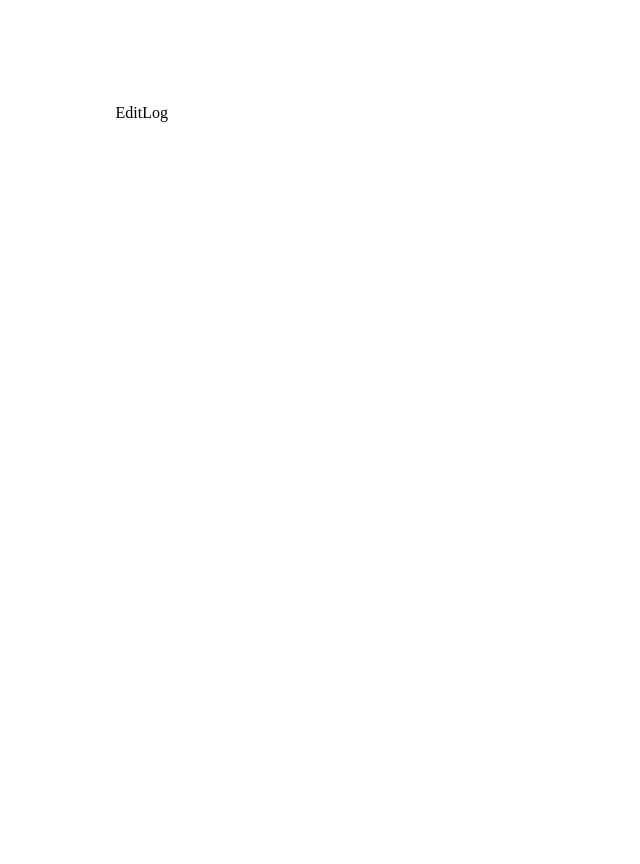
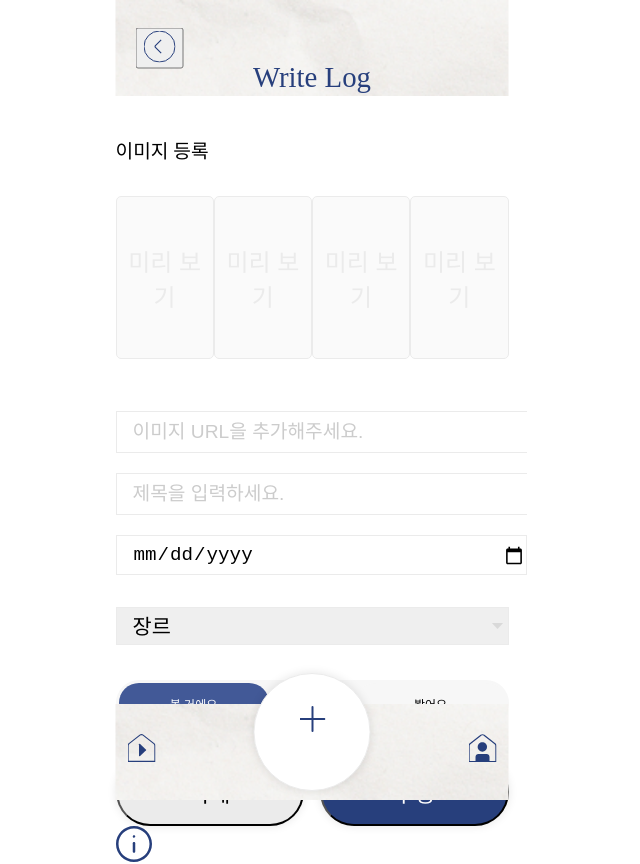
Before and after one commit to devcodemaestro/culturelog, a React (Create React App) app: page /culturelog/edit in a window 1280 px wide. Shown: the top 864 px of the page, without its empty margins (328-968 px from the left). Built offline with nearby package versions, Linux system fonts and the light colour scheme; the HTML template or start-up script is replaced by a standard one.

Commit message:
feat : WriteLog`s Stardrop 작업중입니다.

```diff
--- /dev/null
+++ b/src/components/Stardrop.js
@@ -0,0 +1,144 @@
+import React, { useState } from 'react';
+import { Button, Dropdown, Menu } from 'antd';
+import styled from '@emotion/styled';
+import { BtDown } from '../styles/writelog';
+const items = [
+  {
+    key: '1',
+    label: (
+        <>
+        <img src='/images/icon_star.svg' alt=""/>
+        <img src='/images/icon_star.svg' alt=""/>
+        <img src='/images/icon_star.svg' alt=""/>
+        <img src='/images/icon_star.svg' alt=""/>
+        <img src='/images/icon_star.svg' alt=""/>
+        </>
+    ),
+  },
+  {
+    key: '2',
+    label: (
+        <>
+        <img src='/images/icon_star.svg' alt=""/>
+        <img src='/images/icon_star.svg' alt=""/>
+        <img src='/images/icon_star.svg' alt=""/>
+        <img src='/images/icon_star.svg' alt=""/>
+        <img src='/images/icon_star_half.svg' alt=""/>
+        </>
+    ),
+  },
+  {
+    key: '3',
+    label: (
+        <>
+            <img src='/images/icon_star.svg' alt=""/>
+            <img src='/images/icon_star.svg' alt=""/>
+            <img src='/images/icon_star.svg' alt=""/>
+            <img src='/images/icon_star.svg' alt=""/>
+        </>
+    ),
+  },
+  {
+    key: '4',
+    label: (
+        <>
+        <img src='/images/icon_star.svg' alt=""/>
+        <img src='/images/icon_star.svg' alt=""/>
+        <img src='/images/icon_star.svg' alt=""/>
+        <img src='/images/icon_star_half.svg' alt=""/>
+        </>
+    ),
+  },
+  {
+    key: '5',
+    label: (
+        <>
+        <img src='/images/icon_star.svg' alt=""/>
+        <img src='/images/icon_star.svg' alt=""/>
+        <img src='/images/icon_star.svg' alt=""/>
+        </>
+    ),
+  },
+  {
+    key: '6',
+    label: (
+        <>
+         <img src='/images/icon_star.svg' alt=""/>
+        <img src='/images/icon_star.svg' alt=""/>
+        <img src='/images/icon_star_half.svg' alt=""/>
+        </>
+    ),
+  },
+  {
+    key: '7',
+    label: (
+        <>
+        <img src='/images/icon_star.svg' alt=""/>
+        <img src='/images/icon_star.svg' alt=""/>
+        </>
+    ),
+  },
+  {
+    key: '8',
+    label: (
+        <>
+        <img src='/images/icon_star.svg' alt=""/>
+        <img src='/images/icon_star_half.svg' alt=""/>
+        </>
+    ),
+  },
+  {
+    key: '9',
+    label: (
+        <>
+        <img src='/images/icon_star.svg' alt=""/>
+        </>
+    ),
+  },
+  {
+    key: '10',
+    label: (
+        <>
+        <img src='/images/icon_star_half.svg' alt=""/>
+        </>
+    ),
+  },
+];
+
+
+
+const StyledMenu = styled(Menu)`
+
+  /* 메뉴에 추가적인 스타일링을 할 수 있습니다. */
+`;
+
+const Stardrop = () => {
+  const [selectedItem, setSelectedItem] = useState(null);
+
+  const handleMenuClick = (e) => {
+    setSelectedItem(e.key);
+  };
+
+  const menu = (
+    <StyledMenu onClick={handleMenuClick}>
+      {items.map((item) => (
+        <Menu.Item key={item.key}>{item.label}</Menu.Item>
+      ))}
+    </StyledMenu>
+  );
+
+  return (
+    <BtDown>
+      <Dropdown
+        overlay={menu}
+        trigger={['click']}
+        placement="bottomLeft"
+        arrow
+        className='custom-dropdown'
+      >
+        <Button>{selectedItem ? items.find((item) => item.key === selectedItem)?.label : '평점'}</Button>
+      </Dropdown>
+    </BtDown>
+  );
+};
+export default Stardrop;
--- a/src/pages/culturelog/EditLog.js
+++ b/src/pages/culturelog/EditLog.js
@@ -1,7 +1,205 @@
-import React from "react";
+import React, { useState } from "react";
+import Header from "../../components/Header";
+import Footer from "../../components/Footer";
+import {
+  Bticon,
+  Dropdown,
+  FileWrap,
+  ImgUrl,
+  ImgWrite,
+  Loadicon,
+  StarRate,
+  TextArea,
+} from "../../styles/writelog";
+import { LogTab } from "../../styles/pastlog";
+import Stardrop from "../../components/Stardrop";
+import { BlueBtn, BtnWrap, GrayBtn, RedBtn } from "../../styles/ui/buttons";
 
-const EditLog = () => {
-  return <div>EditLog</div>;
+
+const EditLog = props => {
+  const [selectedOption, setSelectedOption] = useState("");
+
+  const handleDropdownChange = e => {
+    setSelectedOption(e.target.value);
+  };
+
+  const [text, setText] = useState("");
+
+  const handleTextChange = e => {
+    setText(e.target.value);
+  };
+  const fileInput = React.useRef(null);
+
+  const handleButtonClick = e => {
+    fileInput.current.click();
+  };
+  const handleChange = e => {
+    console.log(e.target.files[0]);
+  };
+  const [look, setLook] = useState(false);
+
+  const handleLookClick = () => {
+    setLook(false);
+  };
+  const handleNoLookClick = () => {
+    setLook(true);
+  };
+
+
+  const [rating, setRating] = useState(0);
+
+  const handleRatingChange = (e) => {
+    setRating(parseInt(e.target.value));
+  };
+  const handleClickCancel = () => {
+    console.log("aaa");
+  };
+  const handleClickDelete = () => {
+    console.log("bbb");
+  };
+  return (
+    <>
+      <Header sub={true}>Write Log</Header>
+      <ImgWrite>이미지 등록</ImgWrite>
+      <FileWrap>
+        <button className="icon-file" onClick={handleButtonClick}>
+          미리 보기
+        </button>
+        <input
+          type="file"
+          style={{ display: "none" }}
+          ref={fileInput}
+          onChange={handleChange}
+          className="icon-file"
+        ></input>
+        <button className="icon-file" onClick={handleButtonClick}>
+          미리 보기
+        </button>
+        <input
+          type="file"
+          style={{ display: "none" }}
+          ref={fileInput}
+          onChange={handleChange}
+          className="icon-file"
+        ></input>
+        <button className="icon-file" onClick={handleButtonClick}>
+          미리 보기
+        </button>
+        <input
+          type="file"
+          style={{ display: "none" }}
+          ref={fileInput}
+          onChange={handleChange}
+          className="icon-file"
+        ></input>
+        <button className="icon-file" onClick={handleButtonClick}>
+          미리 보기
+        </button>
+        <input
+          type="file"
+          style={{ display: "none" }}
+          ref={fileInput}
+          onChange={handleChange}
+          className="icon-file"
+        ></input>
+      </FileWrap>
+      <ImgUrl>
+        <input
+          type="text"
+          placeholder="이미지 URL을 추가해주세요."
+          className="imgurl"
+        ></input>
+        <input
+          type="text"
+          placeholder="제목을 입력하세요."
+          className="imgurl"
+        ></input>
+        <input
+          type="date"
+          className="imgurl"
+        ></input>
+      </ImgUrl>
+      <Dropdown>
+        <label htmlFor="dropdown"></label>
+        <select
+          id="dropdown"
+          value={selectedOption}
+          onChange={handleDropdownChange}
+        >
+          <option value="option1">장르</option>
+          <option value="option2">영화</option>
+          <option value="option3">드라마</option>
+          <option value="option4">뮤지컬</option>
+        </select>
+      </Dropdown>
+      <LogTab>
+        <button className={!look ? "on" : ""} onClick={handleLookClick} disabled={!look}>
+          볼 거에요
+        </button>
+        <button className={look ? "on" : ""} onClick={handleNoLookClick} disabled={look}>
+          봤어요
+        </button>
+      </LogTab>
+      {look && (
+        <>
+          <StarRate>
+          <Stardrop/>
+          </StarRate>
+          <TextArea>
+            <label htmlFor="textArea"></label>
+            <textarea
+              id="textArea"
+              placeholder="감상평을 남겨주세요. (500자 내외)"
+              value={text}
+              onChange={handleTextChange}
+              rows="9" // 원하는 높이를 설정할 수 있습니다.
+              cols="100%" // 원하는 너비를 설정할 수 있습니다.
+              style={{ width: '100%' }}
+            />
+          </TextArea>
+
+
+        </>
+
+      )}
+
+        <BtnWrap className="half">
+            <GrayBtn>삭제</GrayBtn>
+            <BlueBtn>수정</BlueBtn>
+          </BtnWrap>
+          <div className="WarningWrap" id="warning">
+          <div className="WarningBox">
+            <div className="txt-wrap">
+              <i>
+                <img src={process.env.PUBLIC_URL + "/images/icon_info.svg"} />
+              </i>
+              <h5>정말 취소할까요?</h5>
+              <p>작성된 내용은 저장되지 않습니다.</p>
+            </div>
+            <BtnWrap className="square">
+              <BlueBtn
+                onClick={() => {
+                  handleClickCancel();
+                }}
+                className="writebt"
+
+              >
+              다시작성
+              </BlueBtn>
+              <RedBtn
+                onClick={() => {
+                  handleClickDelete();
+                }}
+              >
+                취소
+              </RedBtn>
+            </BtnWrap>
+          </div>
+        </div>
+
+      <Footer />
+    </>
+  );
 };
 
 export default EditLog;
--- a/src/pages/culturelog/WriteLog.js
+++ b/src/pages/culturelog/WriteLog.js
@@ -8,10 +8,12 @@ import {
   ImgUrl,
   ImgWrite,
   Loadicon,
+  StarRate,
   TextArea,
 } from "../../styles/writelog";
 import { LogTab } from "../../styles/pastlog";
-import Starfrom from "../../components/starfrom";
+import Stardrop from "../../components/Stardrop";
+import { useNavigate } from "react-router-dom";
 
 
 const WriteLog = props => {
@@ -37,10 +39,10 @@ const WriteLog = props => {
   const [look, setLook] = useState(false);
 
   const handleLookClick = () => {
-    setLook(true);
+    setLook(false);
   };
   const handleNoLookClick = () => {
-    setLook(false);
+    setLook(true);
   };
 
 
@@ -50,6 +52,10 @@ const WriteLog = props => {
     setRating(parseInt(e.target.value));
   };
 
+  const navigate = useNavigate();
+  const hadleClickEdit = () => {
+    navigate("/culturelog/Edit")
+  }
   return (
     <>
       <Header sub={true}>Write Log</Header>
@@ -108,8 +114,7 @@ const WriteLog = props => {
           className="imgurl"
         ></input>
         <input
-          type="text"
-          placeholder="날짜 입력하세요."
+          type="date"
           className="imgurl"
         ></input>
       </ImgUrl>
@@ -123,35 +128,22 @@ const WriteLog = props => {
           <option value="option1">장르</option>
           <option value="option2">영화</option>
           <option value="option3">드라마</option>
-          <option value="option3">뮤지컬</option>
+          <option value="option4">뮤지컬</option>
         </select>
       </Dropdown>
       <LogTab>
-        <button className="" onClick={handleLookClick} disabled={look}>
+        <button className={!look ? "on" : ""} onClick={handleLookClick} disabled={!look}>
           볼 거에요
         </button>
-        <button className="on" onClick={handleNoLookClick} disabled={!look}>
+        <button className={look ? "on" : ""} onClick={handleNoLookClick} disabled={look}>
           봤어요
         </button>
       </LogTab>
       {look && (
         <>
-          <Dropdown>
-            <label className="starlabel" htmlFor="ratingSelect"></label>
-            <select
-              className="evaluate"
-              id="starSelect"
-              value={rating}
-              onChange={handleRatingChange}
-            >
-
-            <option value="5">★★★★★ </option>
-            <option value="4">★★★★☆</option>
-            <option value="3">★★★☆☆</option>
-            <option value="2">★★☆☆☆</option>
-            <option value="1">★☆☆☆☆</option>
-            </select>
-          </Dropdown>
+          <StarRate>
+          <Stardrop/>
+          </StarRate>
           <TextArea>
             <label htmlFor="textArea"></label>
             <textarea
@@ -160,7 +152,8 @@ const WriteLog = props => {
               value={text}
               onChange={handleTextChange}
               rows="9" // 원하는 높이를 설정할 수 있습니다.
-              cols="46" // 원하는 너비를 설정할 수 있습니다.
+              cols="100%" // 원하는 너비를 설정할 수 있습니다.
+              style={{ width: '100%', padding:"1rem 1rem" }}
             />
           </TextArea>
 
@@ -169,9 +162,11 @@ const WriteLog = props => {
 
       )}
            <Loadicon>
-            <div>등록</div>
+
+            <button className="londing" onClick={() => {hadleClickEdit();}}>등록</button>
           </Loadicon>
-          <Starfrom/>
+
+
       <Footer />
     </>
   );
--- a/src/styles/ui/buttons.js
+++ b/src/styles/ui/buttons.js
@@ -22,6 +22,7 @@ export const SubmitBtn = css`
 
 export const BtnWrap = styled.div`
   position: relative;
+  min-width: 300px;
   &.half {
     width: 100%;
     display: flex;
--- a/src/styles/writelog.js
+++ b/src/styles/writelog.js
@@ -11,11 +11,12 @@ export const FileWrap = styled.div`
   width: 100%;
   display: flex;
   .icon-file {
-    margin-right: 0.5rem;
+    border-radius: 5px;
+    margin: 0 auto;
     height: 10.2rem;
-    background-color: transparent;
-    border: 2px solid ${colors.secondary};
-    width: 9rem;
+    background-color: #FAFAFA;
+    border: 1px solid ${colors.secondary};
+    width: 7.5rem;
     color: ${colors.secondary};
     font-size: 1.5rem;
 
@@ -25,21 +26,34 @@ export const ImgUrl = styled.div`
   padding-top: 2rem;
   .imgurl {
     margin-top: 20px;
+    padding-left: 1rem;
     width: 100%;
     height: 38px;
   }
 `;
 export const Dropdown = styled.div`
   margin-top: 2rem;
+  position: relative;
+  ::after{
+    content: '';
+    background-image: url(${process.env.PUBLIC_URL + "/images/dropdown.svg"});
+    width: 13px;
+    height: 6px;
+    position: absolute;
+    right: 5px;
+    top: 50%;
+    transform: translateY(-50%);
+  }
   .evaluate{
     color: gold;
     font-size: 1.5rem;
   }
   select {
+    padding-left: 1rem;
     width: 100%;
     height: 38px;
     font-size: 1.3rem;
-    border: solid ${colors.secondary};
+    border: 1px solid ${colors.secondary};
     appearance: none;
     -webkit-appearance: none;
     -moz-appearance: none;
@@ -71,6 +85,10 @@ export const Bticon = styled.div`
     color: ${colors.main};
   }
 `;
+export const StarRate = styled.div`
+  margin-top: 2rem;
+`;
+
 export const TextArea = styled.div`
   margin-top: 2rem;
 `;
@@ -78,7 +96,7 @@ export const Loadicon = styled.div`
   margin-top: 2rem;
   width: 100%;
   height: 46px;
-  div {
+  .londing{
     display: flex;
     align-items: center;
     justify-content: center;
@@ -92,3 +110,27 @@ export const Loadicon = styled.div`
     color: ${colors.main};
   }
 `;
+  export const BtDown = styled.div`
+
+  .custom-dropdown{
+    width: 100%;
+    height: 36px;
+    border: 1px solid ${colors.secondary};
+    text-align: justify;
+    border-radius: 0px;
+    ::after{
+    content: '';
+    background-image: url(${process.env.PUBLIC_URL + "/images/dropdown.svg"});
+    width: 13px;
+    height: 6px;
+    position: absolute;
+    right: 5px;
+    top: 50%;
+    transform: translateY(-50%);
+  }
+    div{
+      display: inline-block;
+      margin-left: auto ;
+    }
+  }
+  `;
```
Also changed, not shown: src/components/starfrom.js (deleted, +0 -9 lines), public/images/dropdown.svg (added).
